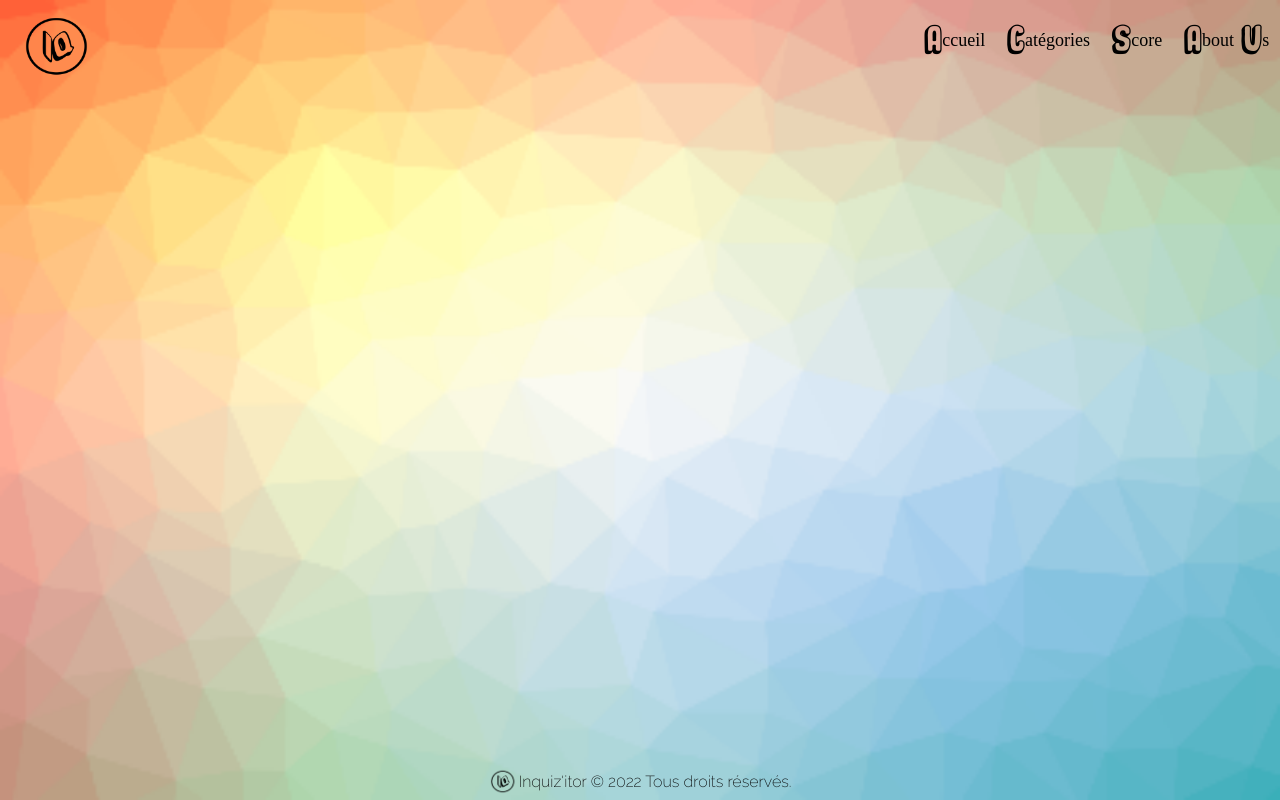
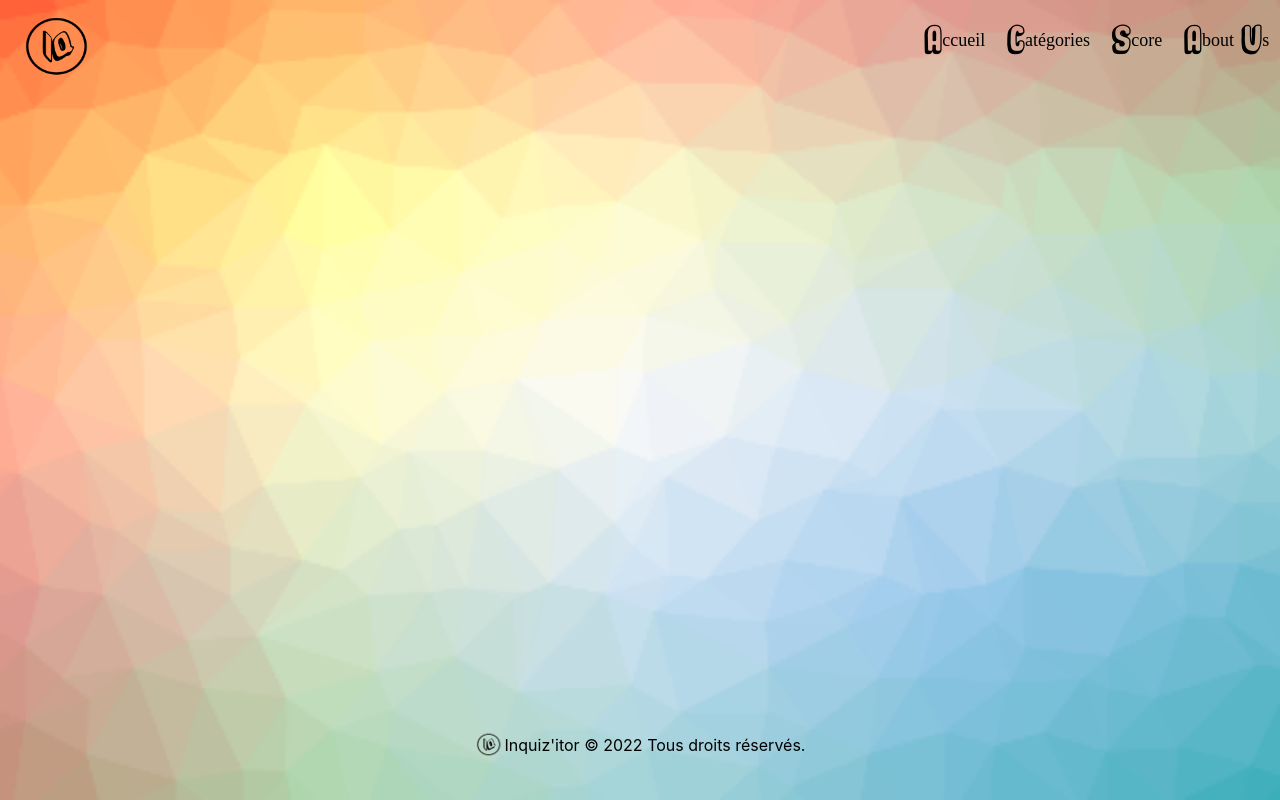
Before and after one commit to ComicScrip/lyon-react-mars22-p2g5, a React (Create React App) app: page /QuizAPI in a window 1280 px wide. Built offline with nearby package versions, Linux system fonts and the light colour scheme; no server answers.

Commit message:
resolved conflicts with footer

```diff
--- a/src/App.css
+++ b/src/App.css
@@ -11,9 +11,18 @@ html {
   background-repeat: no-repeat;
 }
 
-body {
+.main {
+  margin-bottom: 30px;
+}
+
+.main body {
   margin: 0;
   font-family: 'Raleway', sans-serif;
+  height: 100%;
+}
+
+main {
+  min-height: 80vh;
 }
 
 @font-face {
@@ -26,7 +35,7 @@ h1 {
   text-align: center;
 }
 
-@media screen and (min-width: 1200px) {
+@media screen and (min-width: 1000px) {
   html {
     background-image: url('./assets/backdesktop.png');
     background-size: cover;
--- a/src/styles/footer.css
+++ b/src/styles/footer.css
@@ -5,10 +5,8 @@
 
 footer {
   display: flex;
-  width: 100%;
-  position: absolute;
+  justify-content: center;
   bottom: 0;
-  justify-content: center;
 }
 
 .footerText {
```
